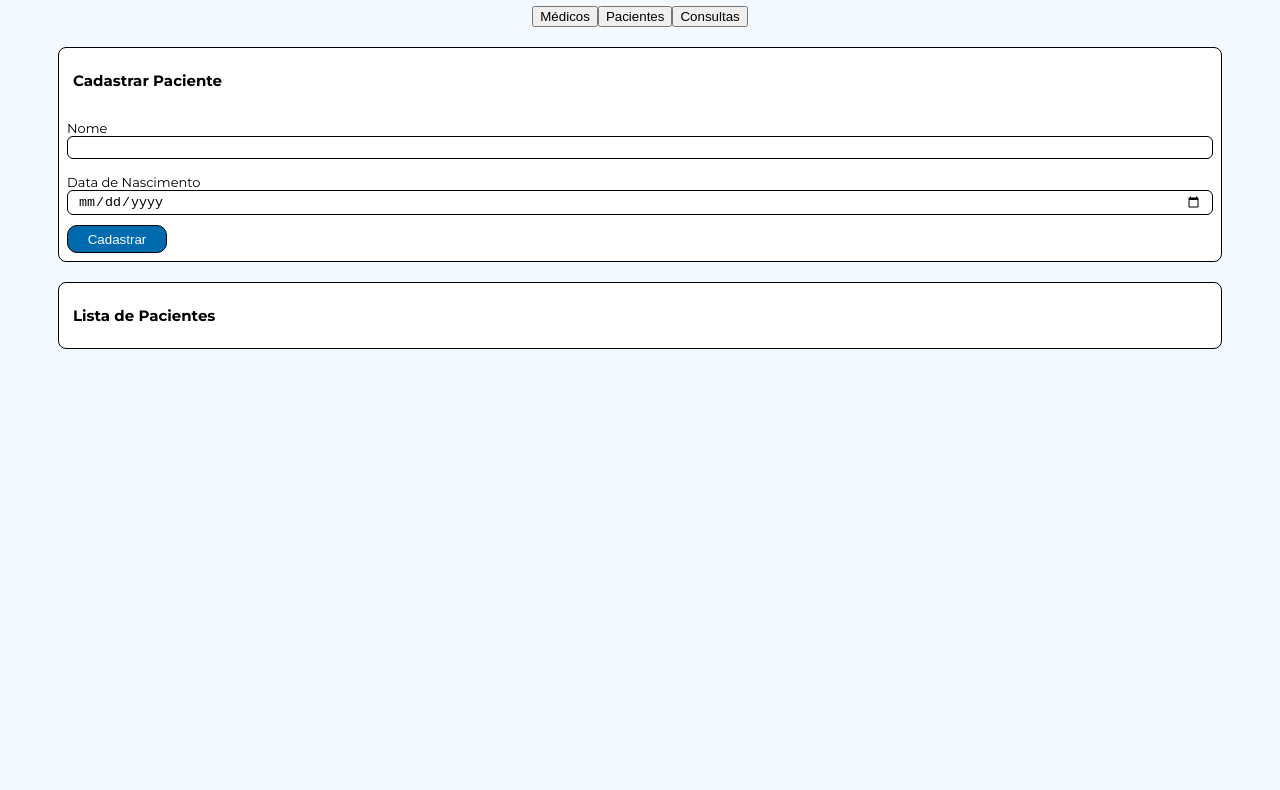
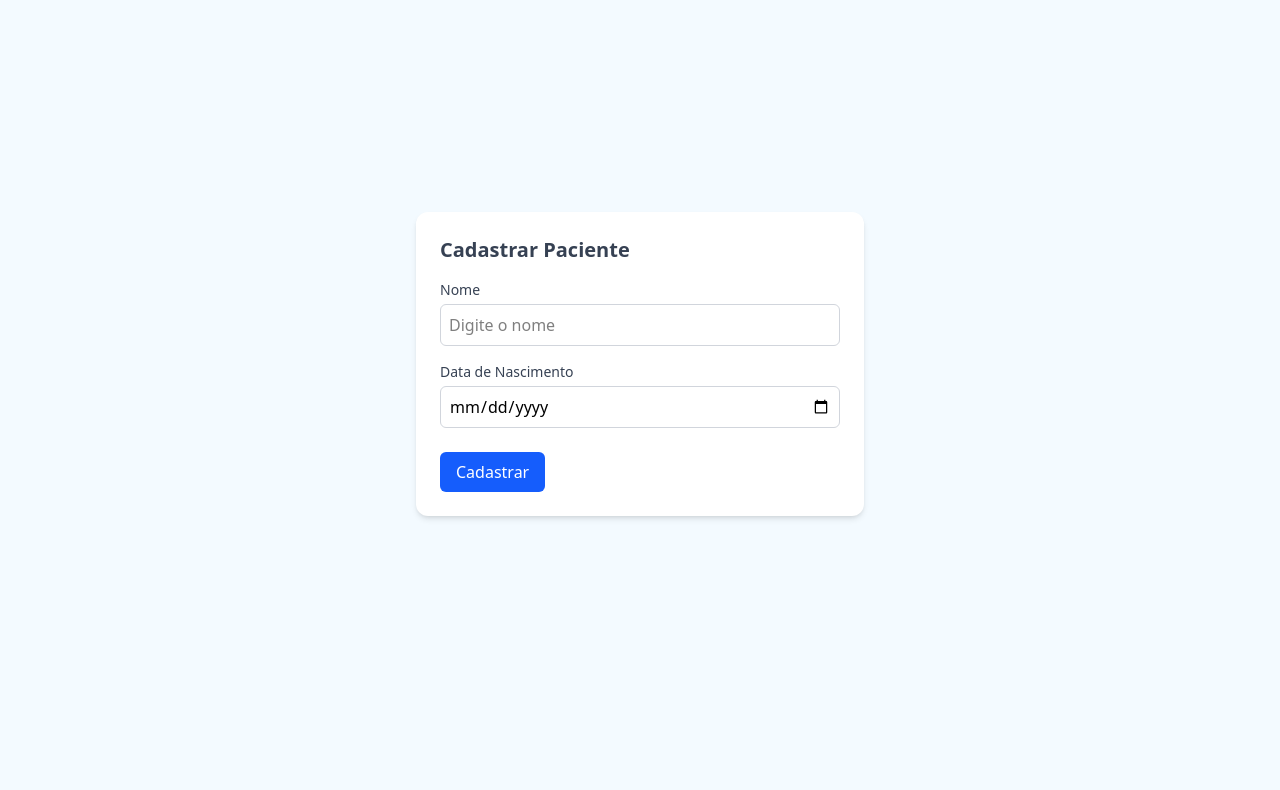
Before and after one commit to MarcosStanquini/medical-clinic-frontend, a website: page src/html/patient.html in a window 1280 px wide. Shown: the part 84-874 px from the top of the page. Before the commit the page ends 800 px from the top, so only its background shows below. Drawn offline with Linux system fonts and the light colour scheme; no server answers.

Commit message:
refactor: css vanilla to tailwind

```diff
--- /dev/null
+++ b/postcss.config.js
@@ -0,0 +1,6 @@
+module.exports = {
+  plugins: {
+    tailwindcss: {},
+    autoprefixer: {},
+  },
+}
--- a/src/css/doctor.css
+++ /dev/null
@@ -1,75 +0,0 @@
-@import url('https://fonts.googleapis.com/css2?family=Montserrat:ital,wght@0,100..900;1,100..900&display=swap');
-
-
-header{
-    display: flex;
-    justify-content: center;
-    align-items: center;
-}
-
-nav{
-    display: flex;
-    justify-content: center;
-    align-items: center;
-}
-
-body{
-    background-color: #F3FAFF;
-    font-family: "Montserrat", sans-serif;
-}
-
-.title{
-    margin-left: 6px;
-    font-size: 15px;
-    font-weight: bold;
-}
-
-.card{
-    margin-top: 20px;
-    padding: 8px;
-    border: 1px solid;
-    background-color: #FFFFFF;
-    border-radius: 8px;
-    margin-left: 50px;
-    margin-right: 50px;
-}
-
-#form-paciente{
-    display: flex;
-    flex-direction: column;
-
-}
-
-.btt-submit{
-    margin-top: 10px;
-    border: 1px solid black;
-    border-radius: 10px;
-    background-color: #006AAF;
-    color: white;
-    width: 100px;
-    height: 28px;
-
-}
-
-label{
-    margin-top: 15px;
-    font-size: 13px;
-}
-
-input{
-    border: 1px solid;
-    border-radius: 6px;
-    padding-inline: 10px;
-    padding-block: 3px;
-}
-
-
-.lista-pacientes{
-    margin-top: 20px;
-    padding: 8px;
-    border: 1px solid;
-    background-color: #FFFFFF;
-    border-radius: 8px;
-    margin-left: 50px;
-    margin-right: 50px;
-}
--- /dev/null
+++ b/src/css/tailwind.css
@@ -0,0 +1,4 @@
+@import "tailwindcss";
+
+@source "../../**/*.html";
+@source "../../**/*.js";
--- a/src/html/patient.html
+++ b/src/html/patient.html
@@ -5,10 +5,10 @@
   <meta name="viewport" content="width=device-width, initial-scale=1.0">
   <title>Clínica Médica</title>
 
-  <link rel="stylesheet" href="../css/doctor.css">
+  <link rel="stylesheet" href="../css/output.css">
 
 </head>
-<body>
+<body class="">
 
   <header>
     <h1>🩺 Clínica Médica</h1>
@@ -21,35 +21,52 @@
     <button>Consultas</button>
   </nav>
 
-  <main>
-    <section class="card">
-    <p class="title">Cadastrar Paciente </p>
-    <form id="form-paciente">
-        <label for="nome">Nome</label>
+  <main class="bg-[#F3FAFF]">
+  <section class="flex flex-col items-center justify-center min-h-screen bg-[#F3FAFF]">
+  <div class="bg-white p-6 rounded-xl shadow-md w-full max-w-md">
+    <h2 class="text-xl font-semibold mb-4 text-gray-700">Cadastrar Paciente</h2>
+
+    <form class="flex flex-col gap-4">
+      <div>
+        <label for="nome" class="block text-sm font-medium text-gray-700 mb-1">Nome</label>
         <input
           type="text"
           id="nome"
           name="nome"
-          placeholder=""
-          required>
+          placeholder="Digite o nome"
+          class="w-full border border-gray-300 rounded-md p-2 focus:outline-none focus:ring-2 focus:ring-blue-400"
+          required
+        />
+      </div>
 
-
-        <label class="lab-birthday" for="dataNascimento">Data de Nascimento</label>
+      <div>
+        <label for="dataNascimento" class="block text-sm font-medium text-gray-700 mb-1">Data de Nascimento</label>
         <input
           type="date"
           id="dataNascimento"
           name="data-nascimento"
-          required>
+          class="w-full border border-gray-300 rounded-md p-2 focus:outline-none focus:ring-2 focus:ring-blue-400"
+          required
+        />
+      </div>
 
-        <button class="btt-submit" type="submit">Cadastrar</button>
-      </form>
-    </section>
+      <button
+        type="submit"
+        class="bg-blue-600 hover:bg-blue-700 text-white font-medium rounded-md py-2 px-4 w-fit mt-2">
+        Cadastrar
+      </button>
+    </form>
+  </div>
+</section>
 
-    <div class="lista-pacientes">
-        <p class="title">Lista de Pacientes</p>
+<section class = "flex flex-col items-center justify-center min-h-screen bg-[#F3FAFF]">
 
+  <div id="lista-pacientes" class="bg-white p-6 rounded-xl shadow-md w-full max-w-md">
+      <h2 class="text-xl font-semibold mb-4 text-gray-700">Lista de Pacientes</h2>
 
-    </div>
+  </div>
+
+</section>
 
   </main>
 
--- a/src/js/pages/patient.js
+++ b/src/js/pages/patient.js
@@ -1,5 +1,3 @@
-
-
 function patientData(){
     const form = document.querySelector("form")
 
@@ -12,20 +10,32 @@ function patientData(){
     }
 }
 
+function insertPatientList(name, dateOfBirth) {
+  const container = document.querySelector("#lista-pacientes")
 
-function insertPatientList(name, dateOfBirth){
-    const container = document.querySelector(".lista-pacientes");
+  const div = document.createElement("div");
+  div.className = "flex justify-between items-center bg-white border rounded-lg p-4 shadow-sm mb-2";
 
-    const ul = document.createElement("ul");
-    const liName = document.createElement("li");
-    const liDate = document.createElement("li");
+  div.innerHTML = `
+    <div>
+      <p class="font-semibold text-gray-800">${name}</p>
+      <p class="text-sm text-gray-500">Nascimento: ${dateOfBirth}</p>
+    </div>
+    <div class="flex gap-2">
+      <button class="p-2 bg-gray-100 rounded hover:bg-gray-200">
+        👁️
+      </button>
+      <button class="p-2 bg-gray-100 rounded hover:bg-gray-200">
+        ✏️
+      </button>
+      <button class="p-2 bg-red-600 text-white rounded hover:bg-red-500">
+        🗑️
+      </button>
+    </div>
+  `;
 
-    liName.innerText = name;
-    liDate.innerText = dateOfBirth;
+  container.append(div);
+}
 
-    ul.append(liName, liDate);
-
-    container.appendChild(ul);
-}
 const form = document.querySelector('form');
 form.addEventListener('submit', createPatient);
--- a/src/js/services/patientsService.js
+++ b/src/js/services/patientsService.js
@@ -1,9 +1,12 @@
+const BASE_URL = "https://ifsp.ddns.net/webservices/clinicaMedica";
+
+
 async function createPatient(e){
     e.preventDefault()
 
     let body = patientData()
     try{
-        let response = await fetch("https://ifsp.ddns.net/webservices/clinicaMedica/pacientes", {
+        let response = await fetch(`${BASE_URL}/pacientes`, {
             method: "POST",
             headers: {
                 "Content-Type": "application/json",
@@ -25,16 +28,16 @@ async function createPatient(e){
 
 
 async function getData() {
-  const url = "https://ifsp.ddns.net/webservices/clinicaMedica/pacientes";
   try {
-    const response = await fetch(url);
-    if (!response.ok) throw new Error(`Response status: ${response.status}`);
+    const response = await fetch(`${BASE_URL}/pacientes`);
+      if (!response.ok) {
+        throw new Error(`Response status: ${response.status}`);
+      }
       const data = await response.json();
       for (const patient of data) {
         insertPatientList(patient.nome, patient.dataNascimento);
       }
     } catch (err) {
-    console.error(err);
     throw new Error(err.message);
     }
 }
--- /dev/null
+++ b/tailwind.config.js
@@ -0,0 +1,3 @@
+// Tailwind CSS v4 não precisa mais deste arquivo
+// A configuração agora é feita diretamente no CSS
+export default {};
```
Also changed, not shown: package.json (added, +28 -0 lines), src/css/output.css (added), 2 other files. Lines whose indentation alone changed are shown as unchanged.
